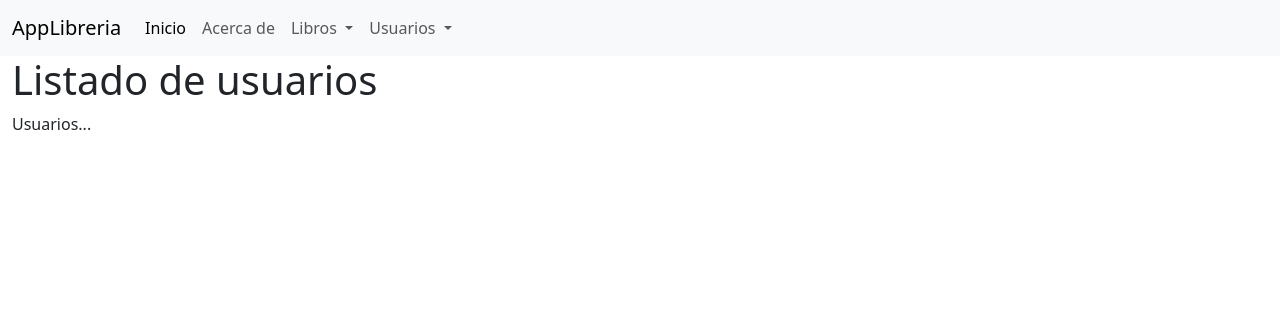
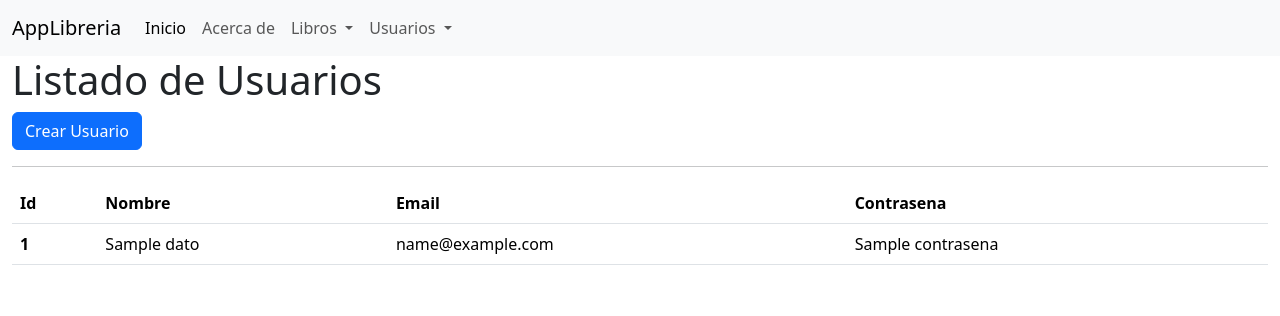
Before and after one commit to Surgeondentist/proyectocitas, a PHP site: template Vistas/Usuarios/listado.php in a window 1280 px wide. Shown: the top 316 px of the page. Run offline with PHP 8.4, Linux system fonts and the light colour scheme; the template is opened without the code that fills it: most values are stand-ins (such as "Sample title", 1, 10 or a date in 2020).

Commit message:
Conexion base de datos
Se desarrolla el Listado de la base de datos mysql de usuarios a traves de una conexion.

asi mismo se agrega el formulario para la funcion de crear un nuevo usuario utilizando bootstrap.

```diff
--- a/Clases/Aplicacion.php
+++ b/Clases/Aplicacion.php
@@ -21,6 +21,7 @@ class Aplicacion{
         throw new Exception("No existe el archivo {$dirControlador}");
       }
       #importamos
+      require_once "{$this->carpetaRaiz}/Clases/ConexionDB.php";
       require_once "{$this->carpetaRaiz}/Controladores/ControladorBase.php";
       require_once $dirControlador;
       #validamos existencia de una clase controlador
--- a/Controladores/ControladorBase.php
+++ b/Controladores/ControladorBase.php
@@ -7,10 +7,14 @@ abstract class ControladorBase{
         $this->app = $app;
     }
 
-    public function mostrarVista($modulo, $vista){
+    public function mostrarVista($modulo, $vista, $variables = []){
         $dirVistas = $this->app->getCarpetaRaiz() . "/Vistas";
         $dirVistasAMostrar = "{$dirVistas}/{$modulo}/{$vista}.php";
         $dirPlantilla = "{$dirVistas}/plantillas/base.php";
+        #  Declara variables para las vistas
+        foreach ($variables as $clave => $valor) {
+            $$clave = $valor;
+        }
         ob_start();
         include $dirVistasAMostrar;
         $contenido = ob_get_clean();
--- a/Vistas/Usuarios/listado.php
+++ b/Vistas/Usuarios/listado.php
@@ -1,4 +1,28 @@
+
+<h1>Listado de Usuarios</h1>
+<div>
+<a  href="./?controlador=usuarios&accion=crear"    type="button" class="btn btn-primary">Crear Usuario</a>
+</div>
+<hr>
+<table class="table">
+  <thead>
+    <tr>
+      <th scope="col">Id</th>
+      <th scope="col">Nombre</th>
+      <th scope="col">Email</th>
+      <th scope="col">Contrasena</th>
+    </tr>
+  </thead>
+  <tbody>
+    <?php foreach ($datos as $usuario) { ?>
 
 
-<h1>Listado de usuarios</h1>
-<p>Usuarios...</p>
+    <tr>
+      <th scope="row"><?= $usuario['Id']?></th>
+      <td><?= $usuario['Nombre']?></td>
+      <td><?= $usuario['email']?></td>
+      <td><?= $usuario['contrasena']?></td>
+    </tr>
+    <?php } ?>
+  </tbody>
+</table>
--- a/Vistas/plantillas/menu.php
+++ b/Vistas/plantillas/menu.php
@@ -34,7 +34,7 @@
           </a>
           <ul class="dropdown-menu">
             <li><a class="dropdown-item" href="./?controlador=usuarios&accion=listado">Listado de Usuarios</a></li>
-            <li><a class="dropdown-item" href="./?controaldor=usuarios&accion=crear">Crear Usuario</a></li>
+            <li><a class="dropdown-item" href="./?controlador=usuarios&accion=crear">Crear Usuario</a></li>
             <li><a class="dropdown-item" href="./?ontrolador=usuarios&accion=cambiar">Cambiar Usuario</a></li>
             <li><a class="dropdown-item" href="./?controlador=usuarios&accion=eliminar">Eliminar Usuario</a></li>
             <li><hr class="dropdown-divider"></li>
```
Also changed, not shown: Controladores/ControladorUsuarios.php (+5 -2 lines), Vistas/Usuarios/crear.php (+25 -1 lines).
